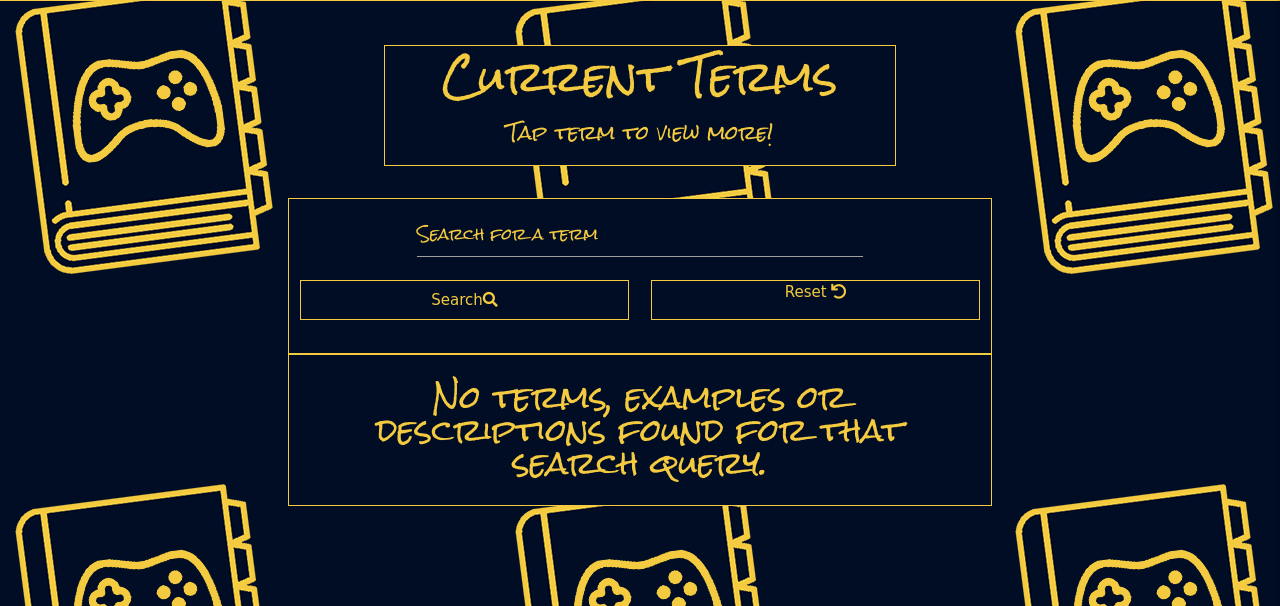
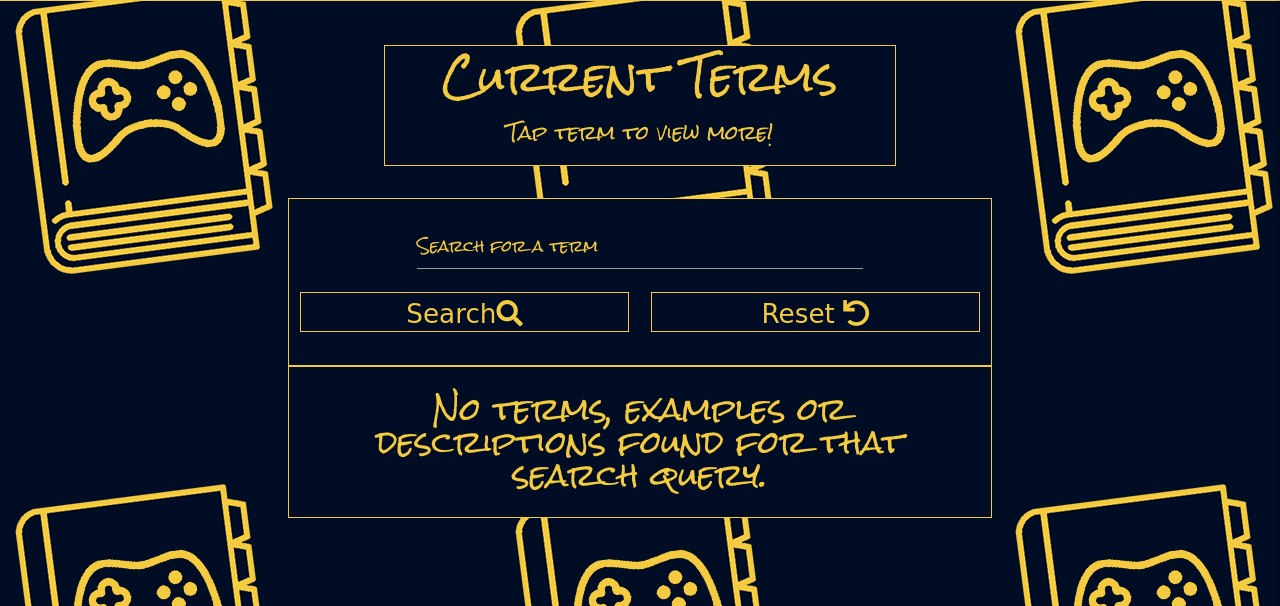
Before and after one commit to JoeyyScott/Gamersaurus, a Flask app: page /get_gs in a window 1280 px wide. Shown: the part 115-721 px from the top of the page. Run offline with Flask 2, Linux system fonts and the light colour scheme; data that the repository does not hold is empty; some libraries are stand-ins or nearby versions; some web fonts are replaced.

Commit message:
[ADD] Added a 404 page & [STYLES] Updated styling for term control buttons

```diff
--- a/app.py
+++ b/app.py
@@ -175,6 +175,12 @@ def contact():
     return render_template("contact.html")
 
 
+@app.errorhandler(404)
+# 404 Error Handler
+def page_not_found(e):
+    return render_template("404.html"), 404
+
+
 if __name__ == "__main__":
     app.run(host=os.environ.get("IP"),
             port=int(os.environ.get("PORT")),
--- a/static/css/style.css
+++ b/static/css/style.css
@@ -98,6 +98,11 @@ body {
 
 .container-termcontrol {
     margin-top: 3vh;
+    padding-top: 1.5vh;
+}
+
+.container-404 {
+    padding: 2vw;
 }
 
 /* Core Styling */
@@ -184,7 +189,7 @@ nav a, .sidenav li a, nav ul a {
 }
 
 /* Buttons */
-button {
+button, .button {
     line-height: 1.5;
 }
 .btnS {
@@ -220,6 +225,10 @@ button {
 
 .btnIndex {
     width: 75%;
+}
+
+.termbutton {
+    padding-top: 0.5vh;
 }
 
 /* Input fields */
@@ -302,6 +311,12 @@ textarea {
     line-height: 180%;
 }
 
+/* 404 page */
+.text404 {
+    font-size: 2rem;
+}
+
+
 @media screen and (orientation: landscape) and (max-height: 500px) {
     .container-content {
         margin-top: 25vh;
@@ -359,6 +374,10 @@ textarea {
     /* Buttons */
     .btnAdd, .btnM {
         font-size: 5vw;
+    }
+
+    .termbutton {
+        font-size: 2rem;
     }
 
     /* Gamersaurus.html */
@@ -480,6 +499,11 @@ textarea {
         font-size: 3vw;
     }
 
+    .termbutton {
+        padding-top: 0.25vh;
+        font-size: 1.75rem;
+    }
+
     /* Gamersaurus.html */
     .termTitle {
         font-size: 1.75rem;
--- a/templates/gamersaurus.html
+++ b/templates/gamersaurus.html
@@ -18,7 +18,7 @@
                     {% else %}
                     <div class="col hide">
                         {% endif %}
-                        <a href="{{ url_for('add_term') }}" class="button gsStyle buttonStyle btnS">Add <i class="fas fa-plus-square"></i>
+                        <a href="{{ url_for('add_term') }}" class="termbutton gsStyle buttonStyle btnS">Add <i class="fas fa-plus-square"></i>
                         </a>
                     </div>
 
@@ -27,14 +27,14 @@
                     {% else %}
                     <div class="col s6">
                     {% endif %}
-                        <button type="submit" class="btnS buttonStyle gsStyle">Search<i class="fas fa-search"></i></button>
+                        <button type="submit" class="btnS termbutton buttonStyle gsStyle">Search<i class="fas fa-search"></i></button>
                     </div>
                     {% if session.user %}
                     <div class="col s4">
                     {% else %}
                     <div class="col s6">
                     {% endif %}
-                        <a href="/get_gs" class="button btnS buttonStyle gsStyle">Reset <i class="fas fa-undo"></i></a>
+                        <a href="/get_gs" class="termbutton btnS buttonStyle gsStyle">Reset <i class="fas fa-undo"></i></a>
                     </div>
             </div>
         </form>
--- a/templates/index.html
+++ b/templates/index.html
@@ -13,7 +13,7 @@
             <p class="homeText altFont">Yes you can! If you don't have an account already, you can sign up for an account <a href="{{ url_for('register' )}}">here</a>. Once you've done that you can login <a href="{{ url_for('login' )}}">here</a></p>
         </div>
         <div class="col s12">
-            <a href="{{ url_for('get_gs') }}" class="btnM buttonStyle gsStyle btnIndex">Take me there!</a>
+            <a href="{{ url_for('get_gs') }}" class="btnM buttonStyle gsStyle btnIndex">Take me there! <i class="fas fa-book-reader"></i></a>
         </div>
     </div>
 {% endblock %}
```
Also changed, not shown: templates/404.html (added, +12 -0 lines), README.md.
